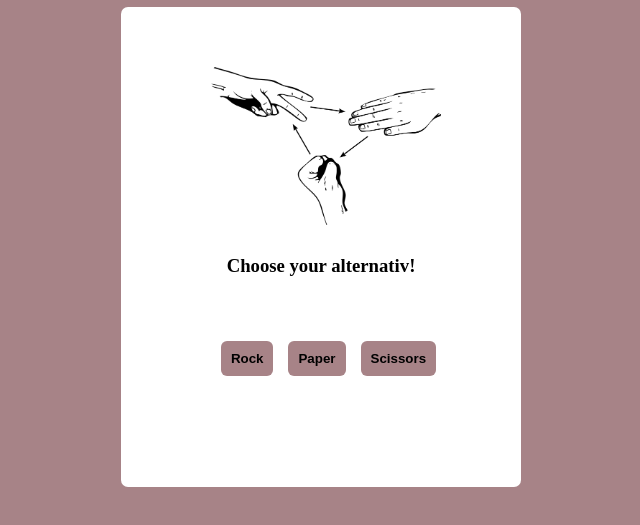
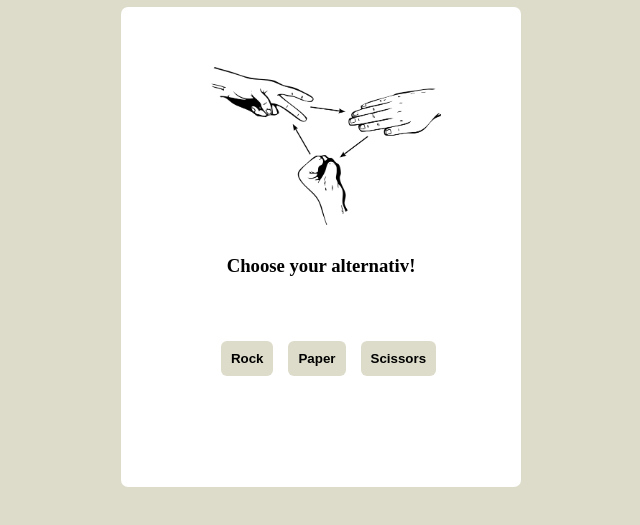
Before and after one commit to Timalexanderandersson/Rock-Paper-Scissors-Game, a plain HTML site: page index.html in a window 1280 px wide. Shown: the part 133-658 px from the top of the page, without its empty margins (79-719 px from the left). Drawn offline with Linux system fonts and the light colour scheme.

Commit message:
change the background  color and the button color

```diff
--- a/assets/css/style.css
+++ b/assets/css/style.css
@@ -7,7 +7,7 @@
 body {
     max-width: 100vh;
     max-width: 100vh;
-    background-color: #A78387;
+    background-color: #DDDCCA;
 
 }
 
@@ -92,12 +92,12 @@ align-items: center;
     border-radius: 6px;
     font-weight: 700;
     border-style: none;
-    background-color: #A78387;
+    background-color: #DDDCCA;
 }
 
 
 .buttonshere:active{
-    background-color: #c2b1b3;
+    background-color: #DDDCCA;
 }
 
 
```
